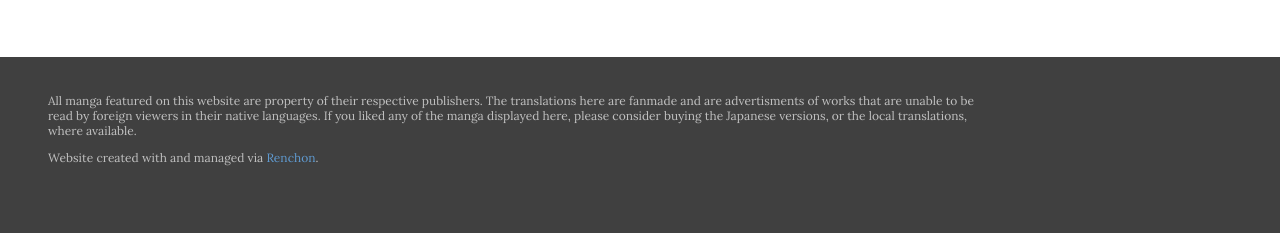
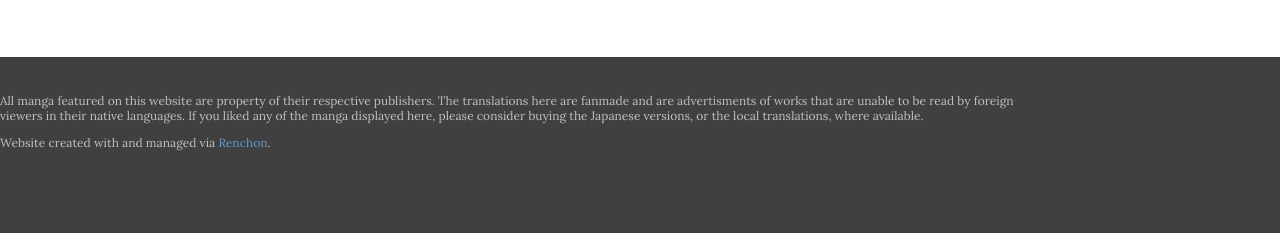
Before and after one commit to cozziekuns/Renchon, a Flask app: page /manga_list in a window 1280 px wide. Shown: the part 567-800 px from the top of the page. Run offline with Flask 2, Linux system fonts and the light colour scheme; data that the repository does not hold is empty; some libraries are stand-ins or nearby versions; some web fonts are replaced.

Commit message:
updated footer css

```diff
--- a/static/style.css
+++ b/static/style.css
@@ -87,18 +87,18 @@ div#main_wrapper {
 /* Footer */
 
 div#footer {
+	width: 100%;
 	height: 176px;
 	position: absolute;
 	background-color: rgba(64, 64, 64, 1.0);
 	color: rgba(192, 192, 192, 1.0);
-	padding: 0em 3em;
 	bottom: 0;
 }
 
 span#footer_inner {
 	width: 80%;
 	display: inline-block;
-	margin-top: 2em;
+	margin: 2em 3em 0 0;
 	font-family: Lora;
 	font-size: 12px;
 }
```
